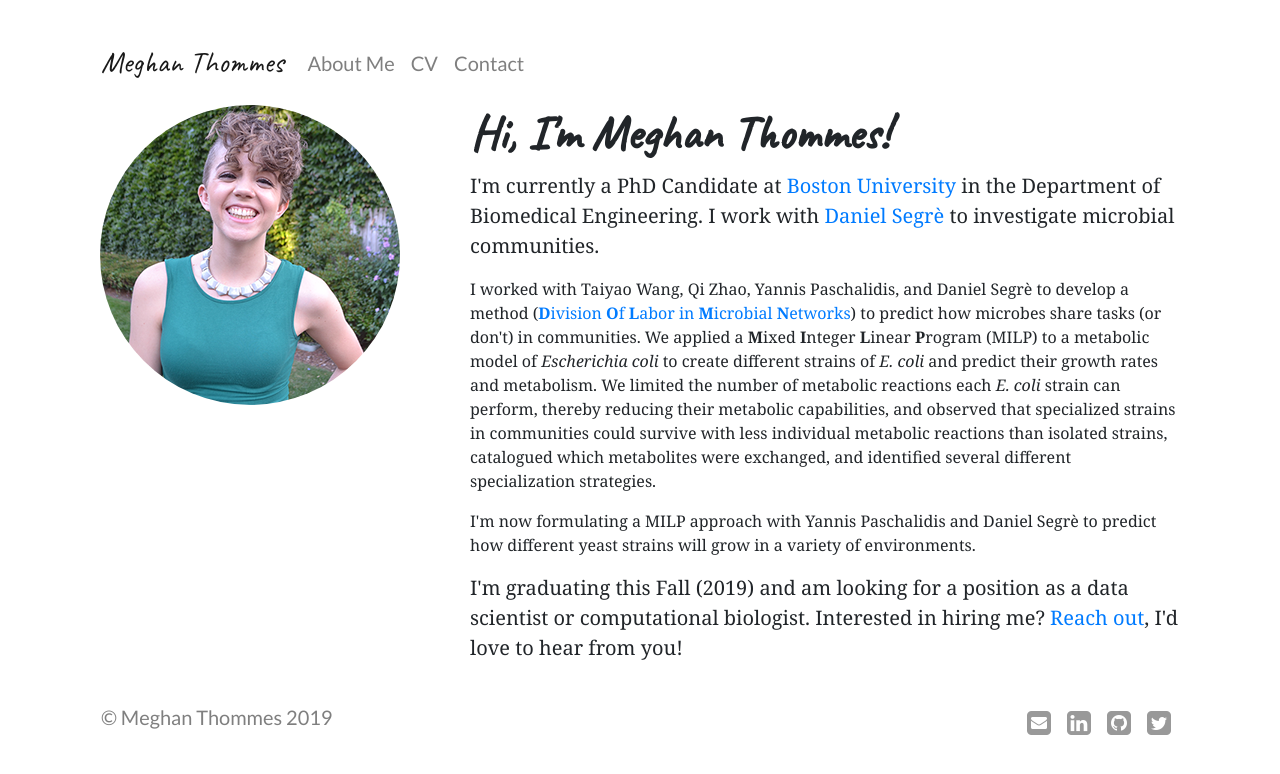
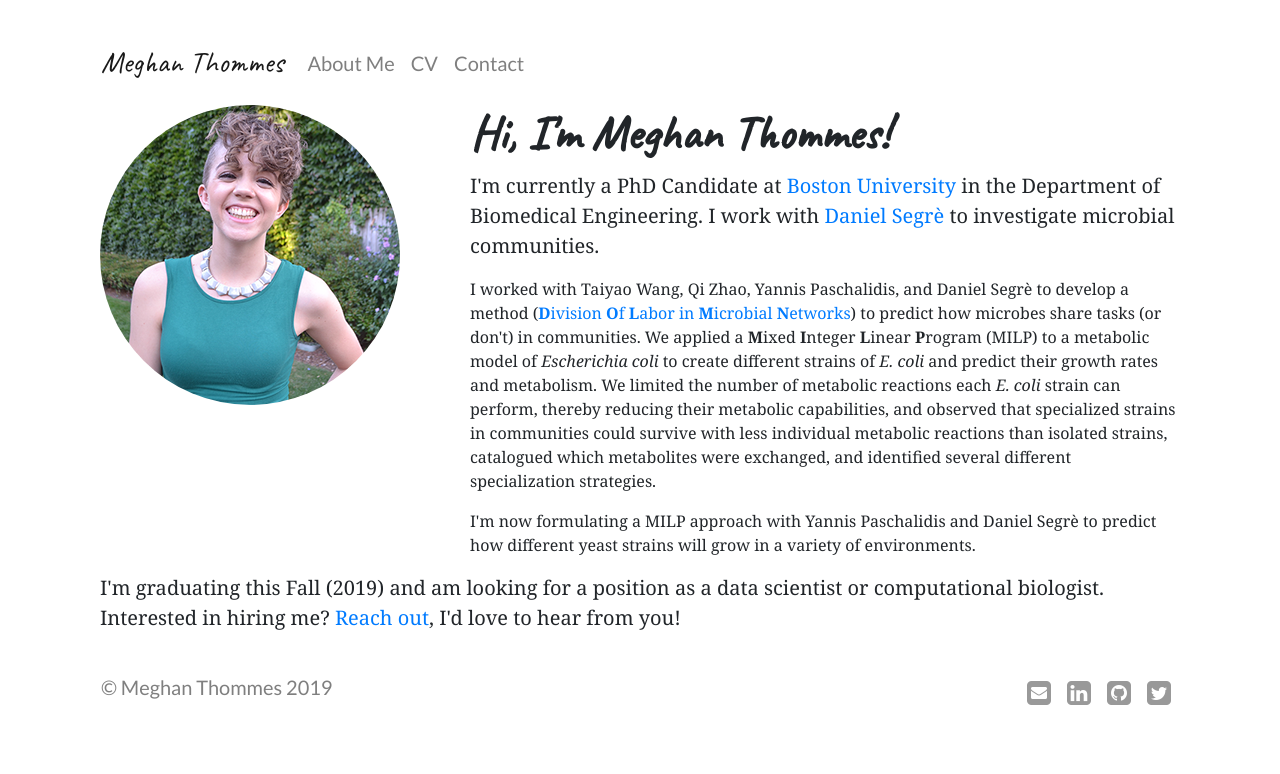
Before and after one commit to megthommes/megthommes.github.io, a Jekyll site: the page built from index.html, in a window 1280 px wide. Shown: the top 774 px of the page. Built offline with Jekyll 4.4.1, drawn with Linux system fonts in a browser that asks for light colours; some web fonts are replaced.

Commit message:
Update index.html

```diff
--- a/index.html
+++ b/index.html
@@ -25,10 +25,14 @@ description: Meghan Thommes
 			<p>
 				I'm now formulating a MILP approach with Yannis Paschalidis and Daniel Segr&egrave; to predict how different yeast strains will grow in a variety of environments.
 			</p>
-
+		</div> <!-- /Blurb -->
+	</div> <!-- /row -->
+	<div class="row">
+		<!-- Hire Me -->
+		<div class="col-12">
 			<p class="lead">
 				I'm graduating this Fall (2019) and am looking for a position as a data scientist or computational biologist. Interested in hiring me? <a href="contact">Reach out</a>, I'd love to hear from you!
 			</p>
-		</div> <!-- /Blurb -->
+		</div> <!-- /Hire Me -->
 	</div> <!-- /row -->
 </div>
```
